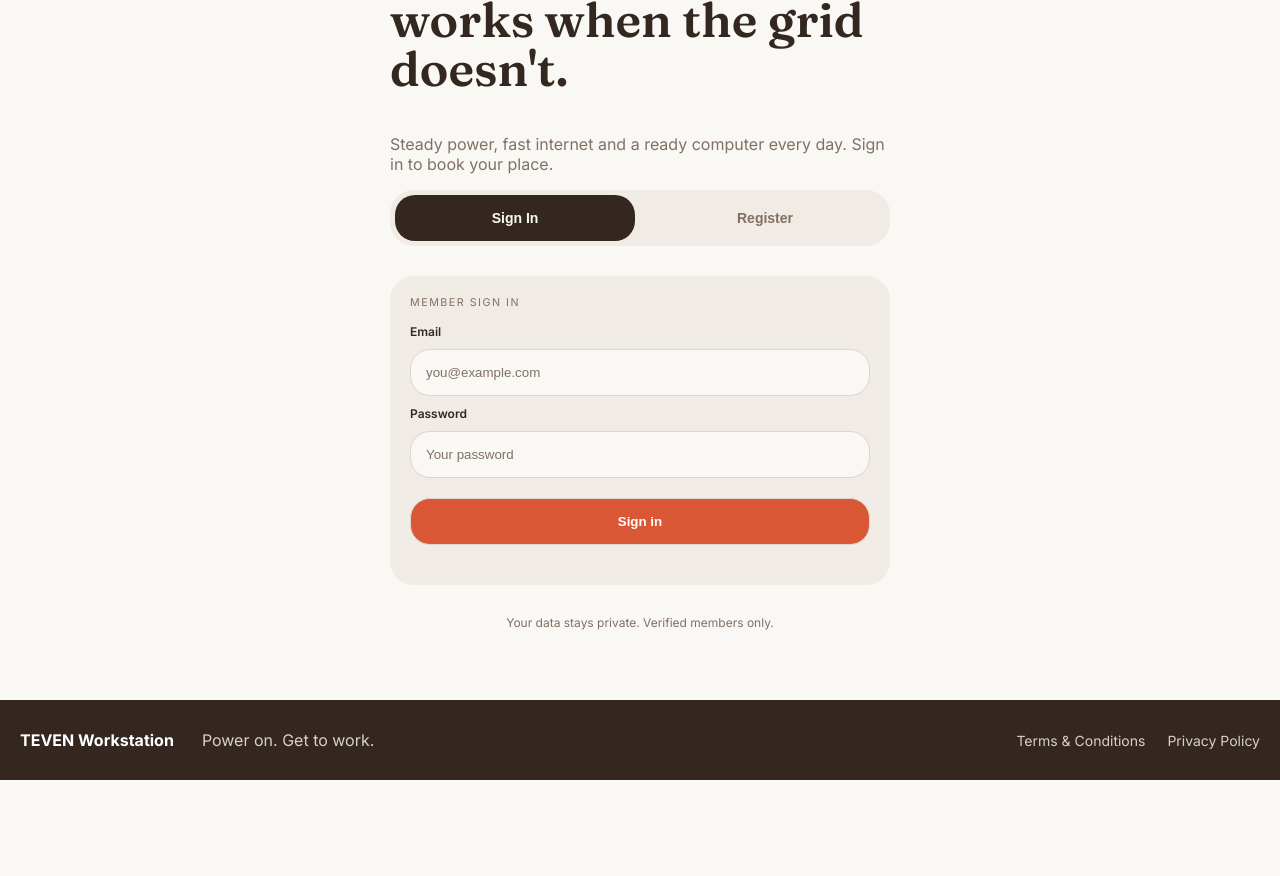
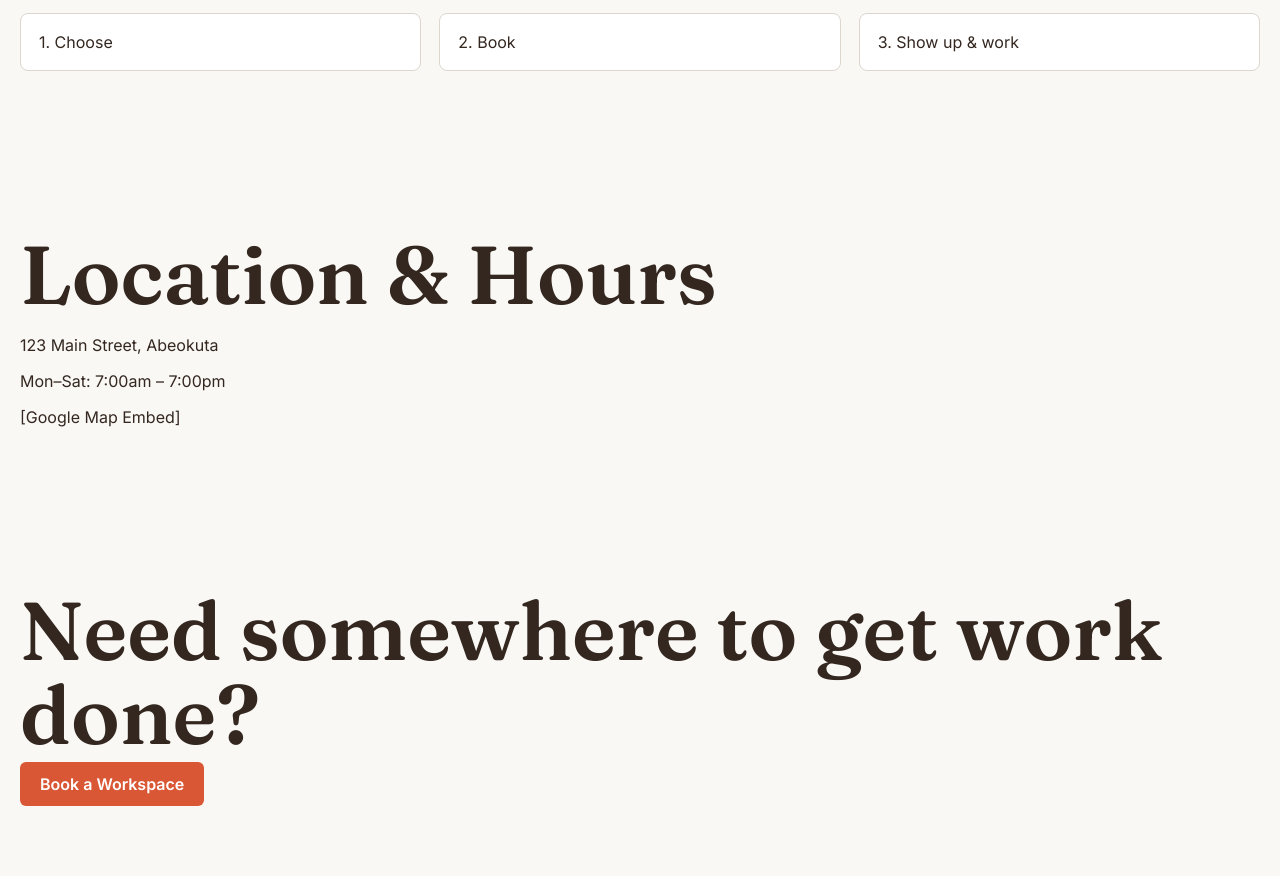
Before and after one commit to AdeFisher05/TEVEN-Workstation-Website, a plain HTML site: page index.html in a window 1280 px wide. Shown: the part 1426-2302 px from the top of the page. Before the commit the page ends 2206 px from the top, so only its background shows below. Drawn offline with Linux system fonts and the light colour scheme.

Commit message:
UI updates

```diff
--- a/index.html
+++ b/index.html
@@ -47,6 +47,28 @@
           <div class="card">Quiet work environment</div>
           <div class="card">Lunch snacks</div>
         </div>
+      </section>
+      <section id="how-it-works" class="page wrap">
+        <h2 class="page-title">How It Works</h2>
+        <div class="steps">
+          <div class="card">1. Choose</div>
+          <div class="card">2. Book</div>
+          <div class="card">3. Show up & work</div>
+        </div>
+      </section>
+
+      <!-- Location / Hours -->
+      <section id="location" class="page wrap">
+        <h2 class="page-title">Location & Hours</h2>
+        <p>123 Main Street, Abeokuta</p>
+        <p>Mon–Sat: 7:00am – 7:00pm</p>
+        <div class="map">[Google Map Embed]</div>
+      </section>
+
+      <!-- CTA -->
+      <section id="cta" class="page wrap">
+        <h2 class="page-title">Need somewhere to get work done?</h2>
+        <a href="#book" class="btn">Book a Workspace</a>
       </section>
       <section id="user-details">
         <p class="brand">
```
